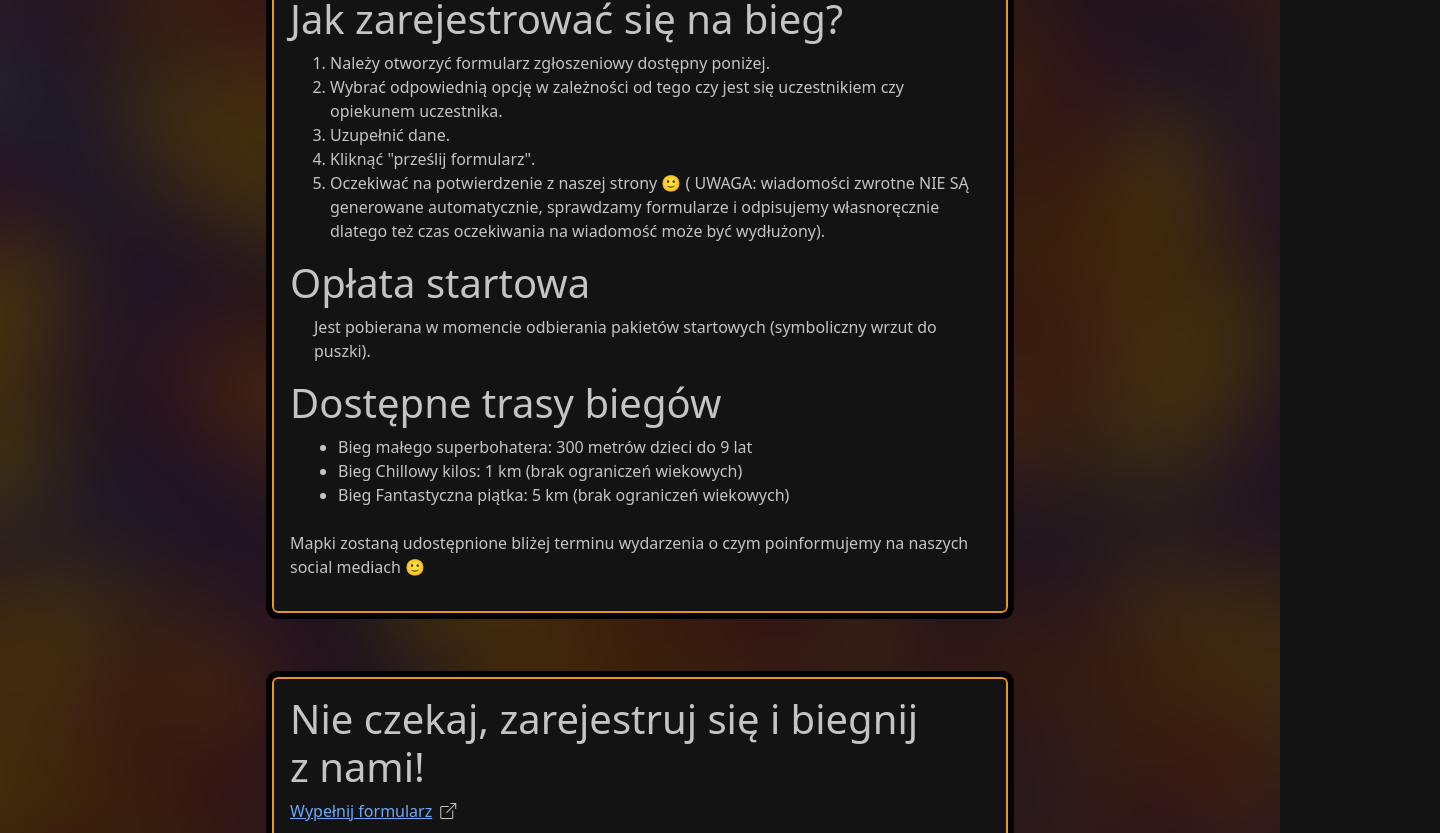
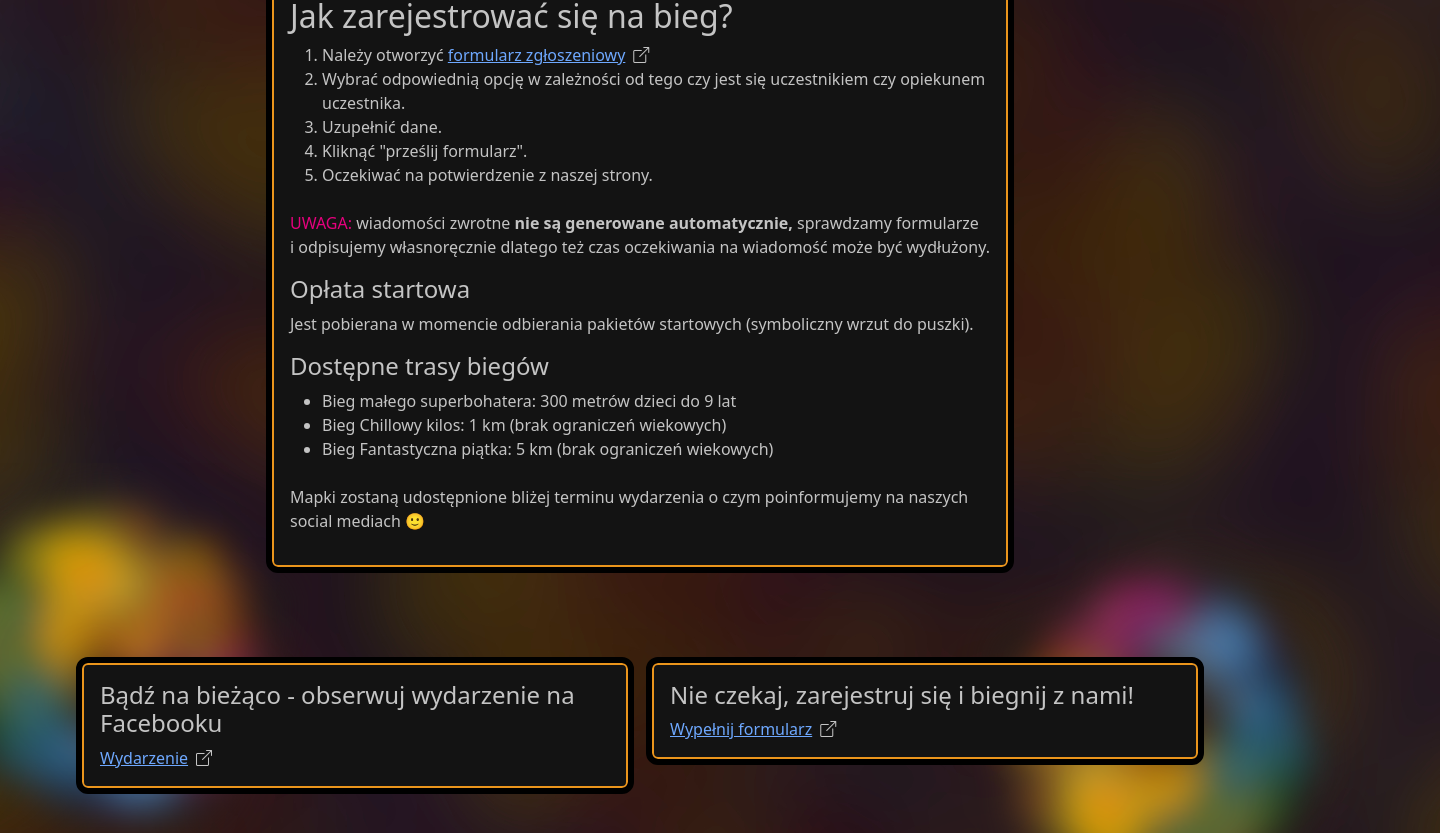
Before and after one commit to Sztab-WOSP-Bialystok/wosp-staff, a Next.js app: page /marathons in a window 1280 px wide. Shown: the part 341-1174 px from the top of the page, 1440 px wide, since content can reach past the window. Built offline with nearby package versions, Linux system fonts and the light colour scheme.

Commit message:
Added marathons page Facebook event redirect

```diff
--- a/app/consts/external-source-keys.const.tsx
+++ b/app/consts/external-source-keys.const.tsx
@@ -2,4 +2,5 @@ export const EXTERNAL_SOURCE_KEYS = {
     VOLOUNTEER: 'for_volounteer',
     BIALYSTOK_WEB: 'bialystok_web',
     MARATHON_FORM: 'marathon_form',
+    MARATHON_FB_EVENT: 'marathon_fb_event',
 }
--- a/app/marathons/page.tsx
+++ b/app/marathons/page.tsx
@@ -4,104 +4,152 @@ import { Container, Row, Col, Card } from "react-bootstrap";
 import externalSourceData from "../../public/info/external-sources.json";
 import { EXTERNAL_SOURCE_KEYS } from "../consts/external-source-keys.const";
 import { useState } from "react";
+import spiral from "public/images/41A_S_32FinalWOSP2024_grafika_fragment_podglad.png";
 
 export default function Page() {
-	const [marathonExternal] = useState(
+  const [formSource] = useState(
     externalSourceData.find(
       (external) => external.key == EXTERNAL_SOURCE_KEYS.MARATHON_FORM
     )
   );
+
+  const [fbEventSource] = useState(
+    externalSourceData.find(
+      (external) => external.key == EXTERNAL_SOURCE_KEYS.MARATHON_FB_EVENT
+    )
+  );
+
   return (
     <Container className="my-3 my-xl-5">
       <Row>
         <Col xl={{ span: 8, offset: 2 }} className="my-2 img-overlay">
           <h1 className="text-center">Zapisy na bieg trwają!</h1>
-					<p className="text-center px-5 px-md-0">
-						Biegnij dla zdrowia i&nbsp;zabawy! Dołącz do tysięcy
-						biegaczy w maratonie w Białymstoku! Nie przegap tej
-						okazji!
-					</p>
+          <h4 className="text-center px-5 px-md-0">
+            Biegnij dla zdrowia i&nbsp;zabawy! Dołącz do tysięcy biegaczy w
+            maratonie w Białymstoku -&nbsp;nie przegap tej okazji!
+          </h4>
         </Col>
 
         <Col xl={{ span: 8, offset: 2 }} className="my-3 my-xl-5">
           <Card>
             <Card.Body>
-							<h1>Jak zarejestrować się na bieg?</h1>
-							<div className="px-2">
+              <h2>Jak zarejestrować się na bieg?</h2>
+              <div>
                 <ol type="1">
                   <li>
-										Należy otworzyć formularz zgłoszeniowy
-										dostępny poniżej.
+                    Należy otworzyć{" "}
+                    <Card.Link href={formSource.url}>
+                      formularz zgłoszeniowy
+                      <i className="ms-2 bi bi-box-arrow-up-right"></i>
+                    </Card.Link>
                   </li>
                   <li>
-										Wybrać odpowiednią opcję
-										w&nbsp;zależności od tego czy jest się
-										uczestnikiem czy opiekunem uczestnika.
+                    Wybrać odpowiednią opcję w&nbsp;zależności od tego czy jest
+                    się uczestnikiem czy opiekunem uczestnika.
                   </li>
                   <li>Uzupełnić dane.</li>
                   <li>Kliknąć "prześlij formularz".</li>
+                  <li>Oczekiwać na potwierdzenie z naszej strony.</li>
+                </ol>
+                <p className="pt-2">
+                  <span className="theme-pink">UWAGA: </span>
+                  wiadomości zwrotne
+                  <span className="fw-bold">
+                    {" "}
+                    nie są generowane automatycznie,{" "}
+                  </span>
+                  sprawdzamy formularze i&nbsp;odpisujemy własnoręcznie dlatego
+                  też czas oczekiwania na wiadomość może być wydłużony.
+                </p>
+              </div>
+              <h4>Opłata startowa</h4>
+              <p>
+                Jest pobierana w momencie odbierania pakietów startowych
+                (symboliczny wrzut do puszki).
+              </p>
+              <h4>Dostępne trasy biegów</h4>
+              <div>
+                <ul>
+                  <li>Bieg małego superbohatera: 300 metrów dzieci do 9 lat</li>
+                  <li>Bieg Chillowy kilos: 1 km (brak ograniczeń wiekowych)</li>
                   <li>
-										Oczekiwać na potwierdzenie z naszej
-										strony 🙂 ( UWAGA: wiadomości zwrotne
-										NIE SĄ generowane automatycznie,
-										sprawdzamy formularze i&nbsp;odpisujemy
-										własnoręcznie dlatego też czas
-										oczekiwania na wiadomość może być
-										wydłużony).
-									</li>
-								</ol>
-							</div>
-							<h1>Opłata startowa</h1>
-							<p className="px-4">
-								Jest pobierana w momencie odbierania pakietów
-								startowych (symboliczny wrzut do puszki).
-							</p>
-							<h1>Dostępne trasy biegów</h1>
-							<div className="px-3">
-								<ul>
-									<li>
-										Bieg małego superbohatera: 300 metrów
-										dzieci do 9 lat
-									</li>
-									<li>
-										Bieg Chillowy kilos: 1 km (brak
-										ograniczeń wiekowych)
-									</li>
-									<li>
-										Bieg Fantastyczna piątka: 5 km (brak
-										ograniczeń wiekowych)
+                    Bieg Fantastyczna piątka: 5 km (brak ograniczeń wiekowych)
                   </li>
                 </ul>
               </div>
               <p className="pt-2">
-								Mapki zostaną udostępnione bliżej terminu
-								wydarzenia o czym poinformujemy na naszych
-								social mediach 🙂
+                Mapki zostaną udostępnione bliżej terminu wydarzenia o czym
+                poinformujemy na naszych social mediach 🙂
               </p>
             </Card.Body>
           </Card>
         </Col>
 
         <Col
-					xl={{ span: 8, offset: 2 }}
-					style={{ marginTop: "1rem", marginBottom: "1rem" }}
+          lg={{ span: 8, offset: 2 }}
+          xl={{ span: 6, offset: 0 }}
+          style={{ marginTop: "3rem", marginBottom: "1rem" }}
         >
+          <div className="position-relative">
+            <img
+              src={spiral.src}
+              width={400}
+              style={{
+                position: "absolute",
+                top: "-200px",
+                left: "-170px",
+                zIndex: "-1",
+              }}
+            ></img>
             <Card>
               <Card.Body>
-							<div className="text-center text-md-start">
-								<h1>
-									Nie czekaj, zarejestruj się i&nbsp;biegnij
-									z&nbsp;nami!
-								</h1>
+                <div className="text-center text-xl-start">
+                  <h4>Bądź na bieżąco - obserwuj wydarzenie na Facebooku</h4>
                 </div>
-							<div className="text-center text-md-start">
-								<Card.Link href={marathonExternal.url}>
-									{marathonExternal.title}
+                <div className="text-center text-xl-start">
+                  <Card.Link href={fbEventSource.url}>
+                    {fbEventSource.title}
                     <i className="ms-2 bi bi-box-arrow-up-right"></i>
                   </Card.Link>
                 </div>
               </Card.Body>
             </Card>
+          </div>
+        </Col>
+
+        <Col
+          lg={{ span: 8, offset: 2 }}
+          xl={{ span: 6, offset: 0 }}
+          style={{ marginTop: "3rem", marginBottom: "1rem" }}
+        >
+          <div className="position-relative">
+            <img
+              src={spiral.src}
+              width={400}
+              style={{
+                position: "absolute",
+                top: "-130px",
+                right: "-160px",
+                zIndex: "-1",
+                rotate: "230deg",
+              }}
+            ></img>
+            <Card>
+              <Card.Body>
+                <div className="text-center text-xl-start">
+                  <h4>
+                    Nie czekaj, zarejestruj się i&nbsp;biegnij z&nbsp;nami!
+                  </h4>
+                </div>
+                <div className="text-center text-xl-start">
+                  <Card.Link href={formSource.url}>
+                    {formSource.title}
+                    <i className="ms-2 bi bi-box-arrow-up-right"></i>
+                  </Card.Link>
+                </div>
+              </Card.Body>
+            </Card>
+          </div>
         </Col>
       </Row>
     </Container>
--- a/public/info/external-sources.json
+++ b/public/info/external-sources.json
@@ -13,5 +13,10 @@
         "key": "marathon_form",
         "title": "Wypełnij formularz",
         "url": "https://forms.gle/3VxvwMn8uRJmebDV8"
+    },
+    {
+        "key": "marathon_fb_event",
+        "title": "Wydarzenie",
+        "url": "https://www.facebook.com/events/357470270221997"
     }
 ]
```
Lines whose indentation alone changed are shown as unchanged.
